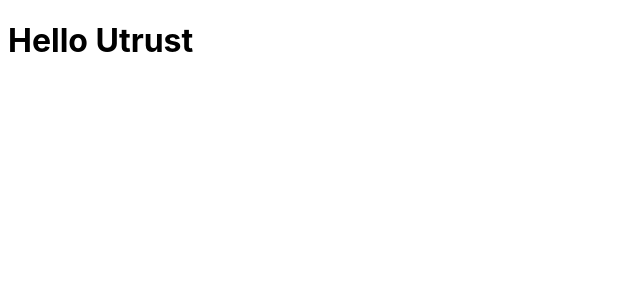
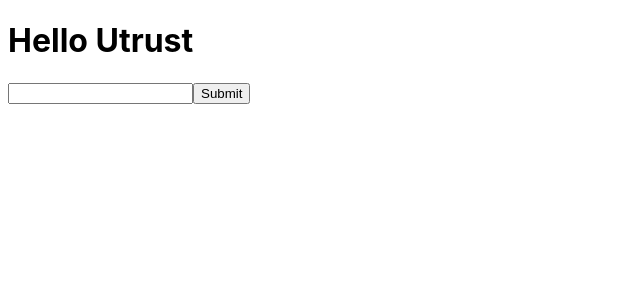
Before and after one commit to fibo/hello-utrust-20210222, a React (Create React App) app: page / in a window 1280 px wide. Shown: the top 300 px of the page, without its empty margins (0-640 px from the left). Built offline with nearby package versions, Linux system fonts and the light colour scheme.

Commit message:
Add form

```diff
--- a/src/App.js
+++ b/src/App.js
@@ -1,8 +1,16 @@
 export function App() {
+  const onSubmit = (event) => {
+    event.preventDefault()
+    console.log('on submit')
+  }
   return (
     <main>
       <header>
         <h1>Hello Utrust</h1>
+        <form onSubmit={onSubmit}>
+          <input type='number' />
+          <input type='submit' />
+        </form>
       </header>
     </main>
   )
```
Also changed, not shown: 1 other file (tests, documents, lock files or other folders).
